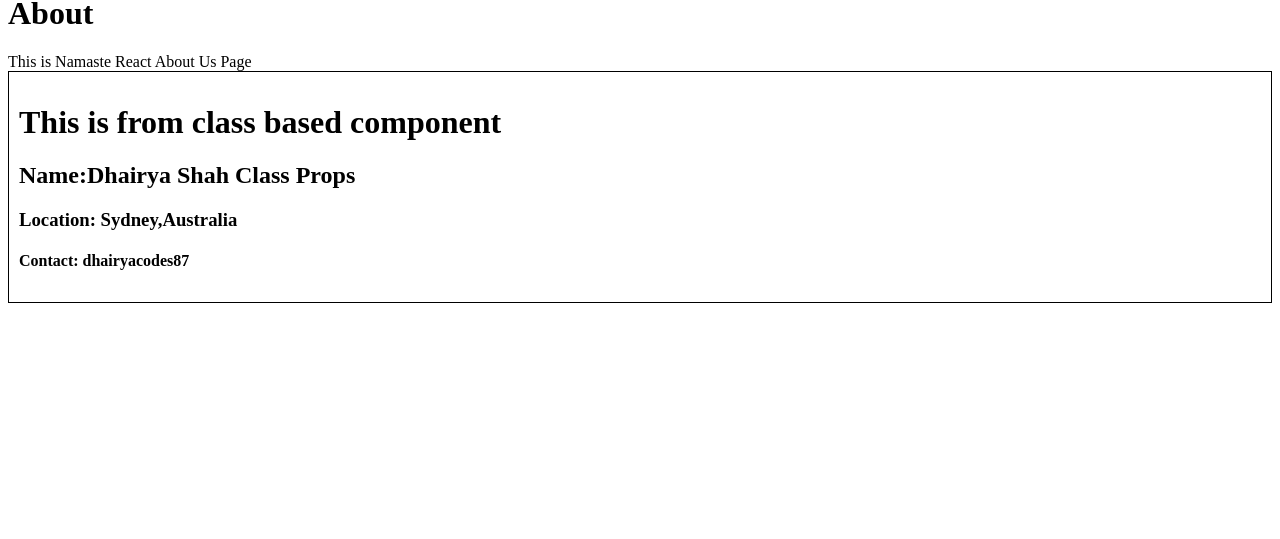
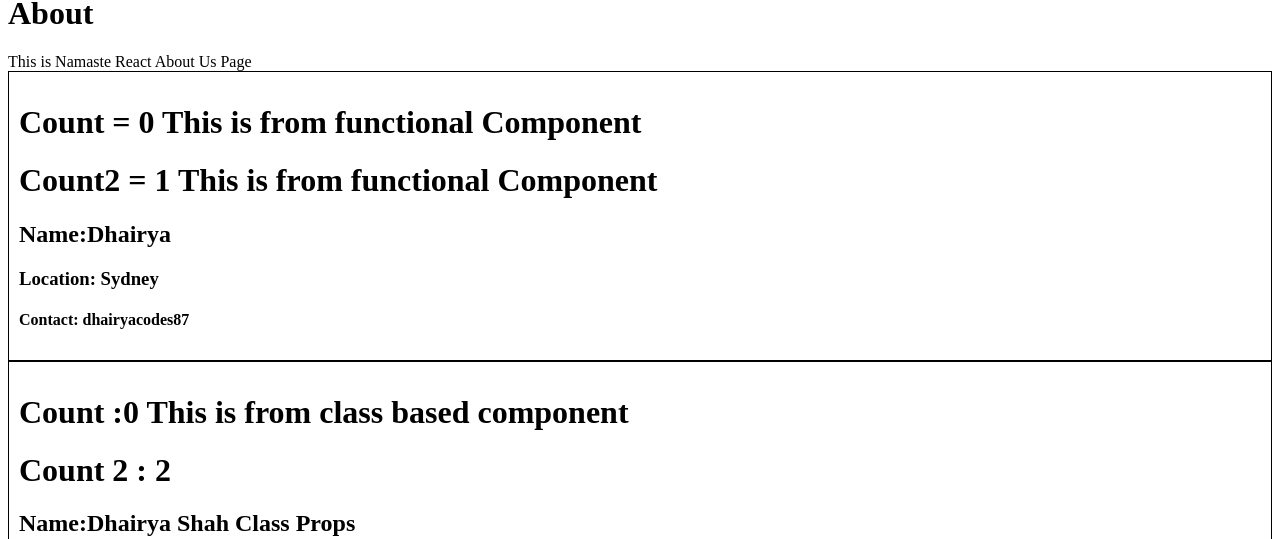
Before and after one commit to dhairyas87/namaste-react, a React (Vite) app: page /about in a window 1280 px wide. Shown: the part 153-692 px from the top of the page. Built offline with nearby package versions, Linux system fonts and the light colour scheme.

Commit message:
Creating a state variables inside class based components

```diff
--- a/src/components/About.js
+++ b/src/components/About.js
@@ -9,6 +9,7 @@ const About = () => {
             <div>
                 This is Namaste React About Us Page
             </div>
+            <User/>
             <UserClass name={"Dhairya Shah Class Props"} location ={ "Sydney,Australia"}/>
         </div>
     )
--- a/src/components/User.js
+++ b/src/components/User.js
@@ -1,5 +1,13 @@
+import { useState } from "react";
+
 const User = () => {
+
+    const[count] = useState(0);
+    const[count2] = useState(1);
+
     return <div className="user-card">
+       <h1> Count = {count} This is from functional Component</h1>
+       <h1> Count2 = {count2} This is from functional Component</h1>
         <h2>
             Name:Dhairya
         </h2>
--- a/src/components/UserClass.js
+++ b/src/components/UserClass.js
@@ -6,12 +6,18 @@ class UserClass extends React.Component{
     constructor(props){
         super(props);
         console.log(props);
+        this.state = {
+            count:0,
+            count2:2,
+        }
     }
 
     render(){
         const {name,location} = this.props;
+        const{count} = this.state;
         return <div className="user-card">
-        <h1>This is from class based component</h1>
+        <h1>Count :{count} This is from class based component</h1>
+        <h1>Count 2 : {this.state.count2}</h1>
         <h2>
             Name:{name}
         </h2>
```
Also changed, not shown: 1 other file (tests, documents, lock files or other folders).
